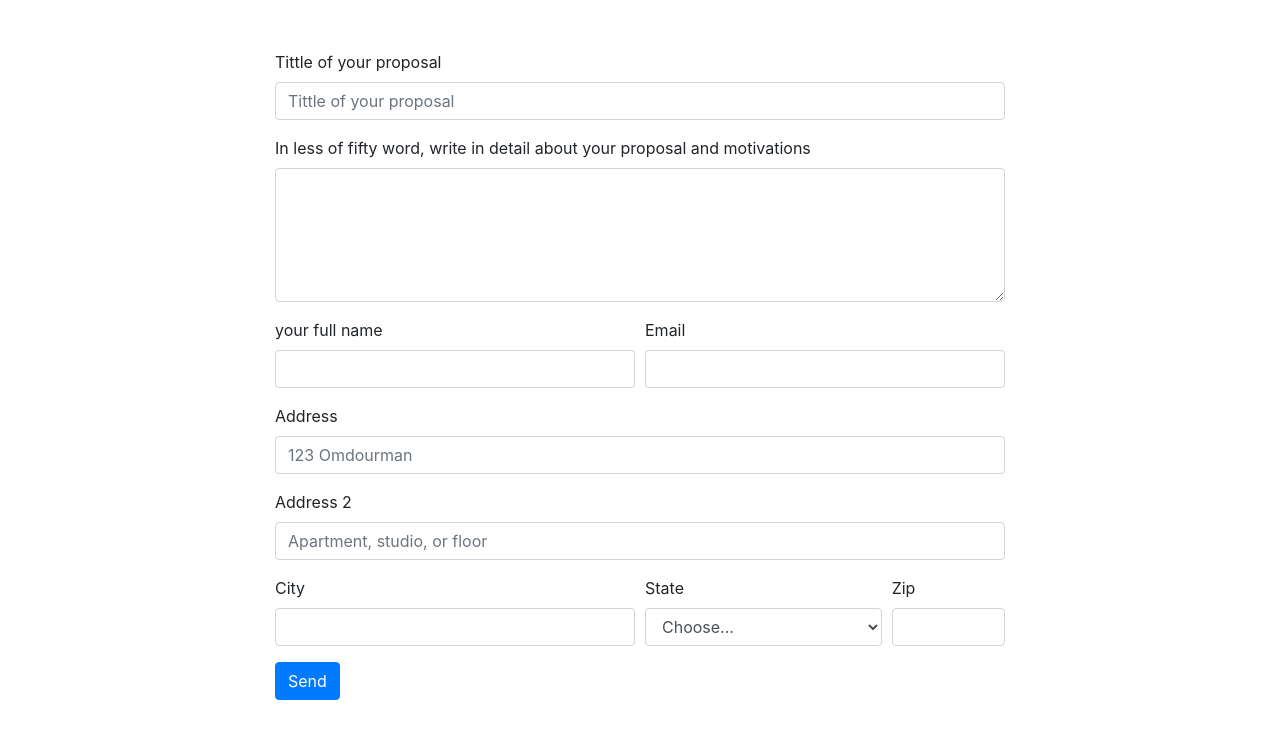
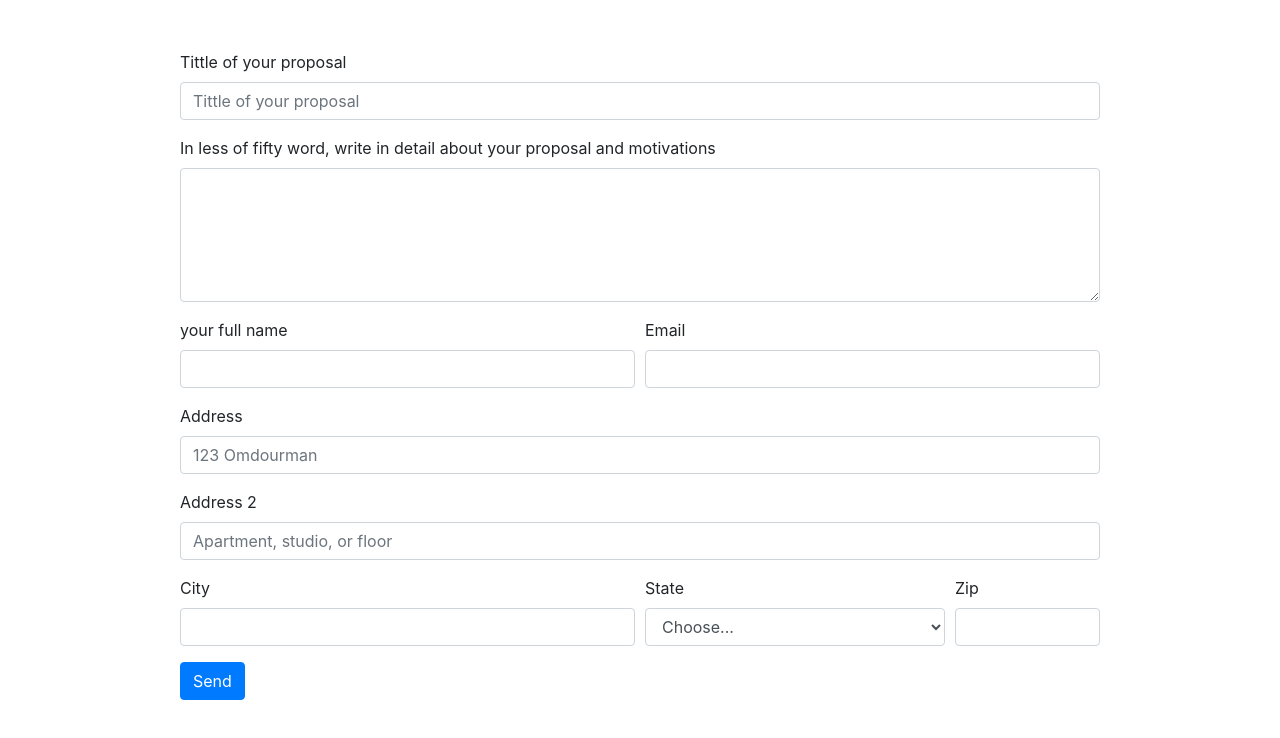
Before and after one commit to hassandahab11/personal-project.github.io, a plain HTML site: page proposal.html in a window 1280 px wide. Shown: the part 56-794 px from the top of the page. Drawn offline with nearby package versions, Linux system fonts and the light colour scheme; a script that the page names is missing.

Commit message:
the version of pro perso

```diff
--- a/proposal.html
+++ b/proposal.html
@@ -61,7 +61,7 @@
 
     <div class="container">
         <div class="row">
-            <div class="col-8 offset-2">
+            <div class="col-10 offset-1">
                 <form id="form-1">
                     <div class="form-group">
                       <label for="exampleFormControlInput1">Tittle of your proposal</label>
```
